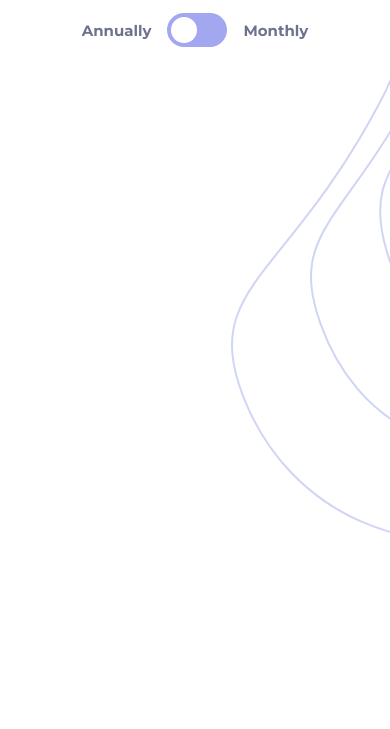
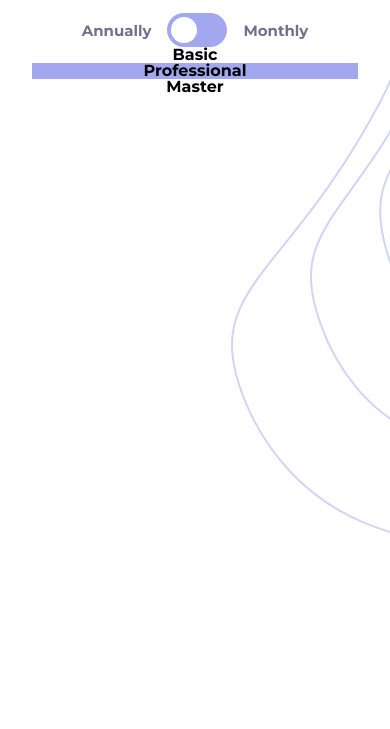
Before and after one commit to webstormcam/Pricing_component_with_toggle, a plain HTML site: page index.html in a window 390 px wide. Shown: the part 115-844 px from the top of the page. Drawn offline with Linux system fonts and the light colour scheme.

Commit message:
Starting to make the mobile boxes

```diff
--- a/index.html
+++ b/index.html
@@ -26,6 +26,19 @@
                     <p>Monthly</p>
                 </div>
             </div>
+            <div class="box1 box">
+                <h2>Basic</h2>
+                <div></div>
+                <div></div>
+                <div></div>
+                <a href=""></a>
+            </div>
+            <div class="box2 box">
+                <h2>Professional</h2>
+            </div>
+            <div class="box3 box">
+                <h2>Master</h2>
+            </div>
         </div>
     </div>
     <script src="script.js"></script>
--- a/style.css
+++ b/style.css
@@ -16,6 +16,12 @@ body{
     flex-direction: column;
     align-items: center;
     margin-top: 4rem;
+}
+
+.content{
+  display: flex;
+  flex-direction: column;
+  align-items: center;
 }
 
 h1{
@@ -109,6 +115,27 @@ h1{
       font-size: 15px;
   }
 
+  .box{
+    display: flex;
+    flex-direction: column;
+    align-items: center;
+  }
+
+
+  .box1{
+    width: 327px;
+    background-color: #fff;
+  }
+
+  .box2{
+    width: 326px;
+    background-color: #A2A7F0;
+  }
+
+  .box3{
+    width: 327px;
+  }
+
 @media screen and (min-width:1440px) {
     body{
         background-image: url('imgs/bg-top.svg'), url('imgs/bg-bottom.svg');
```
